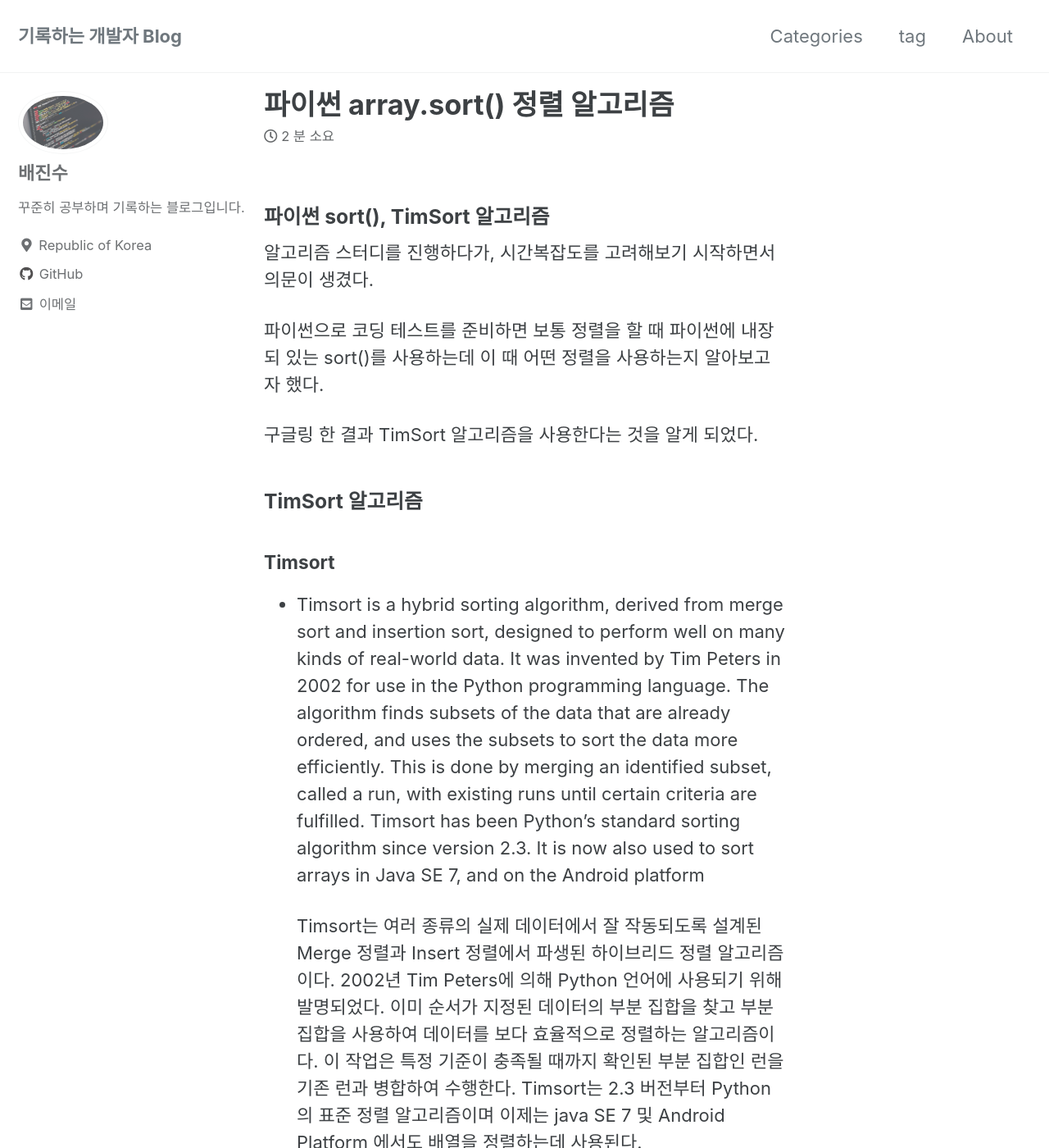
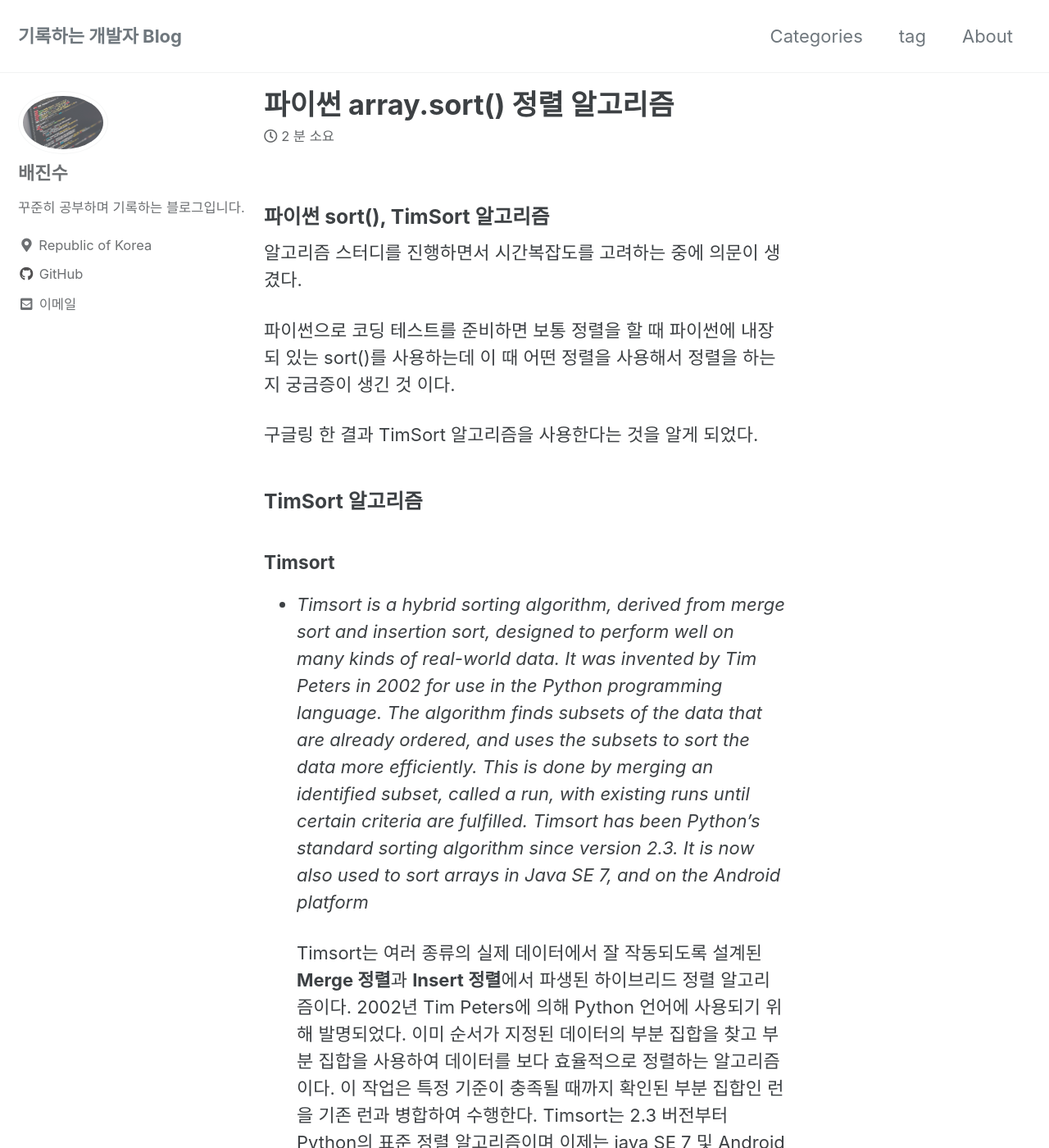
Before and after one commit to baejinsoo/baejinsoo.github.io, a Jekyll site: the page built from _posts/TIL/2021-1-12-Python-01.md, in a window 1280 px wide and 1400 px high. Shown: the whole window at 82% size. Built offline with Jekyll 4.4.1, drawn with Linux system fonts in a browser that asks for light colours; cached includes are drawn as plain includes; some of the changed text lies outside the part shown.

```diff
--- a/_posts/java/2021-1-12-Python-01.md
+++ b/_posts/TIL/2021-1-12-Python-01.md
@@ -8,9 +8,9 @@ last_modified_at: 2021-01-12
 
 ### 파이썬 sort(), TimSort 알고리즘
 
-알고리즘 스터디를 진행하다가, 시간복잡도를 고려해보기 시작하면서 의문이 생겼다.
+알고리즘 스터디를 진행하면서 시간복잡도를 고려하는 중에 의문이 생겼다.
 
-파이썬으로 코딩 테스트를 준비하면 보통 정렬을 할 때 파이썬에 내장되 있는 sort()를 사용하는데 이 때 어떤 정렬을 사용하는지 알아보고자 했다.
+파이썬으로 코딩 테스트를 준비하면 보통 정렬을 할 때 파이썬에 내장되 있는 sort()를 사용하는데 이 때 어떤 정렬을 사용해서 정렬을 하는지 궁금증이 생긴 것 이다.
 
 구글링 한 결과 TimSort 알고리즘을 사용한다는 것을 알게 되었다.
 
@@ -20,15 +20,15 @@ last_modified_at: 2021-01-12
 
 ##### Timsort
 
-- Timsort is a hybrid sorting algorithm, derived from merge sort and insertion sort, designed to perform well on many kinds of real-world data. It was invented by Tim Peters in 2002 for use in the Python programming language. The algorithm finds subsets of the data that are already ordered, and uses the subsets to sort the data more efficiently. This is done by merging an identified subset, called a run, with existing runs until certain criteria are fulfilled. Timsort has been Python's standard sorting algorithm since version 2.3. It is now also used to sort arrays in Java SE 7, and on the Android platform
+- *Timsort is a hybrid sorting algorithm, derived from merge sort and insertion sort, designed to perform well on many kinds of real-world data. It was invented by Tim Peters in 2002 for use in the Python programming language. The algorithm finds subsets of the data that are already ordered, and uses the subsets to sort the data more efficiently. This is done by merging an identified subset, called a run, with existing runs until certain criteria are fulfilled. Timsort has been Python's standard sorting algorithm since version 2.3. It is now also used to sort arrays in Java SE 7, and on the Android platform*
 
 
 
-  Timsort는 여러 종류의 실제 데이터에서 잘 작동되도록 설계된 Merge 정렬과 Insert 정렬에서 파생된 하이브리드 정렬 알고리즘이다. 2002년 Tim Peters에 의해 Python 언어에 사용되기 위해 발명되었다. 이미 순서가 지정된 데이터의 부분 집합을 찾고 부분 집합을 사용하여 데이터를 보다 효율적으로 정렬하는 알고리즘이다. 이 작업은 특정 기준이 충족될 때까지 확인된 부분 집합인 런을 기존 런과 병합하여 수행한다. Timsort는 2.3 버전부터 Python의 표준 정렬 알고리즘이며 이제는 java SE 7 및 Android Platform 에서도 배열을 정렬하는데 사용된다.
+  Timsort는 여러 종류의 실제 데이터에서 잘 작동되도록 설계된 **Merge 정렬**과 **Insert 정렬**에서 파생된 하이브리드 정렬 알고리즘이다. 2002년 Tim Peters에 의해 Python 언어에 사용되기 위해 발명되었다. 이미 순서가 지정된 데이터의 부분 집합을 찾고 부분 집합을 사용하여 데이터를 보다 효율적으로 정렬하는 알고리즘이다. 이 작업은 특정 기준이 충족될 때까지 확인된 부분 집합인 런을 기존 런과 병합하여 수행한다. Timsort는 2.3 버전부터 Python의 표준 정렬 알고리즘이며 이제는 java SE 7 및 Android Platform 에서도 배열을 정렬하는데 사용된다.
 
 - 파이썬, 자바, Swift, Rust stable에서 기본으로 탑재된 sort() 함수 알고리즘이다.
 - 시간 복잡도: 최상(**n**), 평균(**nlogn**), 최악(**nlogn**), 공간 복잡도:**n**
-- stable하다 (정렬 알고리즘에서 *stability* 란 원래 순서를 갖고 정렬을 할 수 있냐, 없냐의 차이)
+- **stable**하다 (정렬 알고리즘에서 *stability* 란 원래 순서를 갖고 정렬을 할 수 있냐, 없냐의 차이)
 
 
 
```
Also changed, not shown: _pages/project.md (added, +8 -0 lines), _posts/TIL/2021-1-10-JAVA-01.md (renamed from _posts/java/2021-1-10-JAVA-01.md), _posts/TIL/2021-1-11-JAVA-02.md (renamed from _posts/java/2021-1-11-JAVA-02.md).
